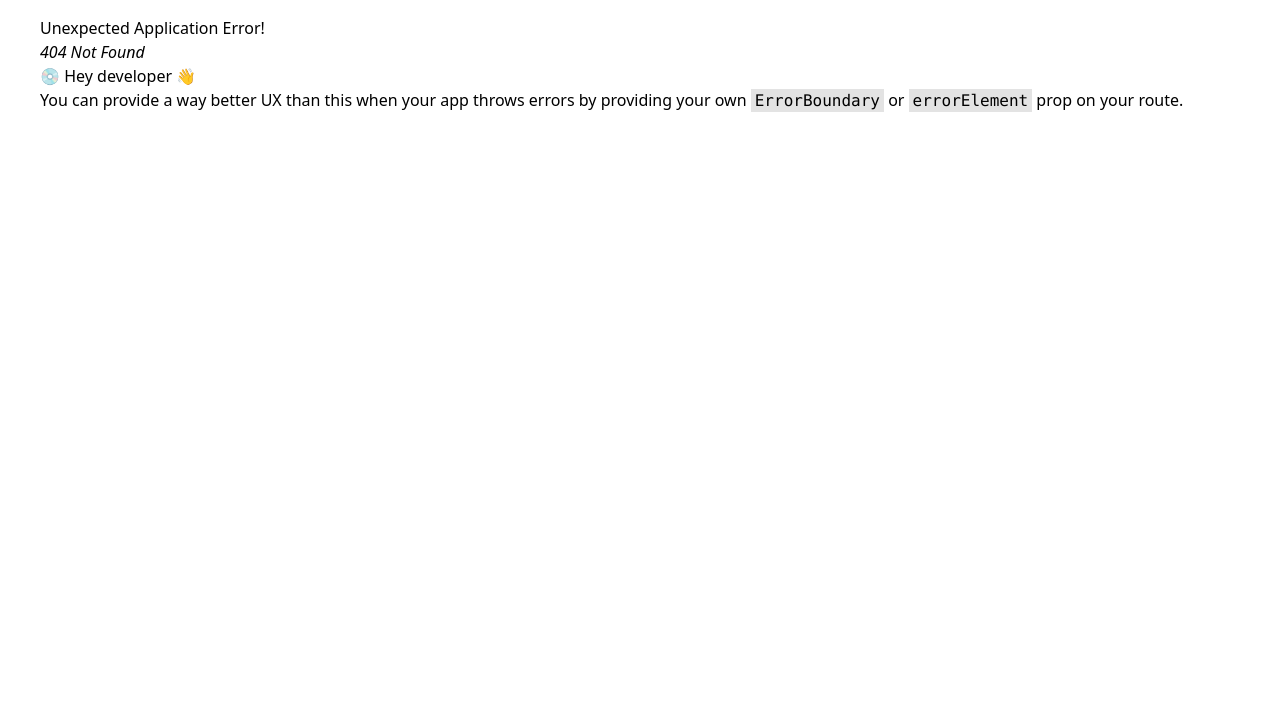
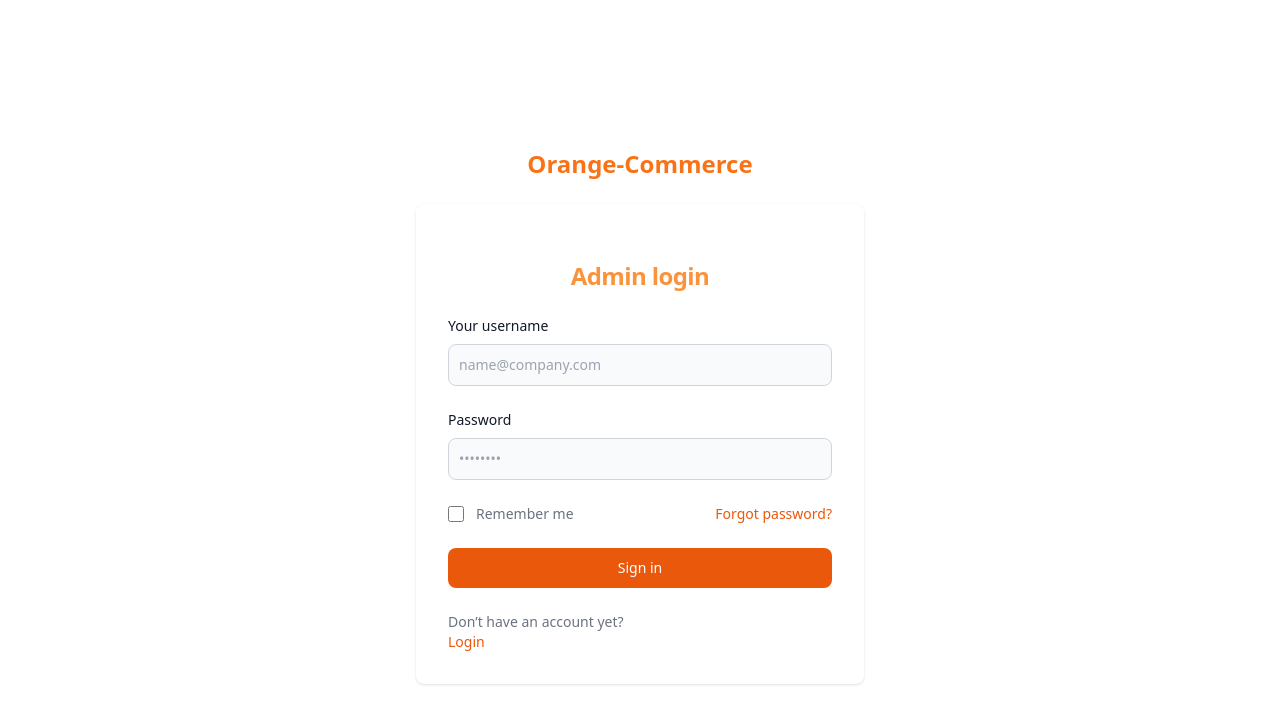
Before and after one commit to piouskenny/orange_commerce, a React (Vite) app in the folder orange-commerce-frontend/: page /admin_login in a window 1280 px wide. Before the commit this address had no page. Shown: the top 724 px of the page. Built offline with nearby package versions, Linux system fonts and the light colour scheme.

Commit message:
admin signup and login working perfectly working on the dsahboard page for admin

```diff
--- a/orange-commerce-frontend/src/Pages/Admin/Auth/Login/Login.jsx
+++ b/orange-commerce-frontend/src/Pages/Admin/Auth/Login/Login.jsx
@@ -1,6 +1,43 @@
 import React from "react";
+import { useState } from "react";
+import axios from "axios";
+import { useHistory } from "react-router-dom";
 
 const Login = () => {
+  const [formValues, setFormValues] = useState({
+    username: "",
+    password: "",
+  });
+  const [message, setMessage] = useState("");
+
+  const handleform = (event) => {
+    const { name, value } = event.target;
+    setFormValues({ ...formValues, [name]: value });
+  };
+
+  const sendRequest = (event) => {
+    event.preventDefault();
+
+    console.log(formValues);
+    axios
+      .post("http://localhost:8000/api/v1/admin-login/", formValues)
+
+      .then((response) => {
+        console.log(response.data);
+
+        if (response.data["failed"]) {
+          setMessage(response.data["failed"]);
+        } else {
+          const userData = response.data;
+
+          console.log(userData);
+        //   history.push("/admin_dashboard", { userData });
+        }
+      })
+      .catch((error) => {
+        console.log(error);
+      });
+  };
   return (
     <section className="">
       <div className="flex flex-col items-center justify-center px-6 py-8 mx-auto md:h-screen lg:py-0">
@@ -12,21 +49,25 @@ const Login = () => {
         </a>
         <div className="w-full bg-white rounded-lg shadow dark:border md:mt-0 sm:max-w-md xl:p-0 dark:bg-gray-800 dark:border-gray-700">
           <div className="p-6 space-y-4 md:space-y-6 sm:p-8">
+            <div className="text-center text-blue-400 font-bold">{message}</div>
+
             <h1 className="text-xl font-bold leading-tight tracking-tight text-orange-400 md:text-2xl dark:text-white text-center">
-              Admin Signup
+              Admin login
             </h1>
             <form className="space-y-4 md:space-y-6" action="#">
               <div>
                 <label
-                  for="email"
+                  for="username"
                   className="block mb-2 text-sm font-medium text-gray-900 dark:text-white"
                 >
-                  Your email
+                  Your username
                 </label>
                 <input
-                  type="email"
-                  name="email"
-                  id="email"
+                  type="text"
+                  name="username"
+                  value={formValues["username"]}
+                  onChange={handleform}
+                  id="username"
                   className="bg-gray-50 border border-gray-300 text-gray-900 sm:text-sm rounded-lg focus:ring-orange-600 focus:border-orange-600 block w-full p-2.5 dark:bg-gray-700 dark:border-gray-600 dark:placeholder-gray-400 dark:text-white dark:focus:ring-blue-500 dark:focus:border-blue-500"
                   placeholder="name@company.com"
                   required=""
@@ -42,6 +83,8 @@ const Login = () => {
                 <input
                   type="password"
                   name="password"
+                  value={formValues["password"]}
+                  onChange={handleform}
                   id="password"
                   placeholder="••••••••"
                   className="bg-gray-50 border border-gray-300 text-gray-900 sm:text-sm rounded-lg focus:ring-orange-600 focus:border-orange-600 block w-full p-2.5 dark:bg-gray-700 dark:border-gray-600 dark:placeholder-gray-400 dark:text-white dark:focus:ring-blue-500 dark:focus:border-blue-500"
@@ -76,6 +119,7 @@ const Login = () => {
                 </a>
               </div>
               <button
+                onClick={sendRequest}
                 type="submit"
                 className="w-full text-white bg-orange-600 hover:bg-orange-700 focus:ring-4 focus:outline-none focus:ring-orange-300 font-medium rounded-lg text-sm px-5 py-2.5 text-center dark:bg-orange-600 dark:hover:bg-orange-700 dark:focus:ring-orange-800"
               >
@@ -83,12 +127,12 @@ const Login = () => {
               </button>
               <p className="text-sm font-light text-gray-500 dark:text-gray-400">
                 Don’t have an account yet?{" "}
-                <a
+                <div
                   href="#"
                   className="font-medium text-orange-600 hover:underline dark:text-orange-500"
                 >
                   Login
-                </a>
+                </div>
               </p>
             </form>
           </div>
--- a/orange-commerce-frontend/src/Pages/Admin/Auth/Signup/Signup.jsx
+++ b/orange-commerce-frontend/src/Pages/Admin/Auth/Signup/Signup.jsx
@@ -8,6 +8,7 @@ const Signup = () => {
     email: "",
     password: "",
   });
+  const [message, setMessage] = useState("");
 
   const handleform = (event) => {
     const { name, value } = event.target;
@@ -22,7 +23,7 @@ const Signup = () => {
       .post("http://localhost:8000/api/v1/admin-signup/", formValues)
 
       .then((response) => {
-        console.log(response);
+        setMessage(response.data["success"]);
       })
       .catch((error) => {
         console.log(error);
@@ -38,6 +39,7 @@ const Signup = () => {
         >
           Orange-Commerce
         </a>
+        <div className="text-center text-orange-400 font-bold">{message}</div>
         <div className="w-full bg-white rounded-lg shadow dark:border md:mt-0 sm:max-w-md xl:p-0 dark:bg-gray-800 dark:border-gray-700">
           <div className="p-6 space-y-4 md:space-y-6 sm:p-8">
             <h1 className="text-xl font-bold leading-tight tracking-tight text-orange-400 md:text-2xl dark:text-white text-center">
@@ -58,7 +60,7 @@ const Signup = () => {
                   value={formValues["username"]}
                   onChange={handleform}
                   className="bg-gray-50 border border-gray-300 text-gray-900 sm:text-sm rounded-lg focus:ring-orange-600 focus:border-orange-600 block w-full p-2.5 dark:bg-gray-700 dark:border-gray-600 dark:placeholder-gray-400 dark:text-white dark:focus:ring-blue-500 dark:focus:border-blue-500"
-                  placeholder="name@company.com"
+                  placeholder="jhondoe"
                   required=""
                 />
               </div>
--- a/orange-commerce-frontend/src/Pages/Admin/Dashboard/Dashboard.jsx
+++ b/orange-commerce-frontend/src/Pages/Admin/Dashboard/Dashboard.jsx
@@ -1,9 +1,11 @@
-import React from 'react'
+import React from "react";
 
 const Dashboard = () => {
   return (
-    <div>Dashboard</div>
-  )
-}
+    <div>
+      <p className="text-center text-orange-400"> Welcome Admin Test Page</p>
+    </div>
+  );
+};
 
-export default Dashboard
+export default Dashboard;
```
Also changed, not shown: orange-commerce-frontend/src/main.jsx (+12 -1 lines), 1 other file (tests, documents, lock files or other folders).
